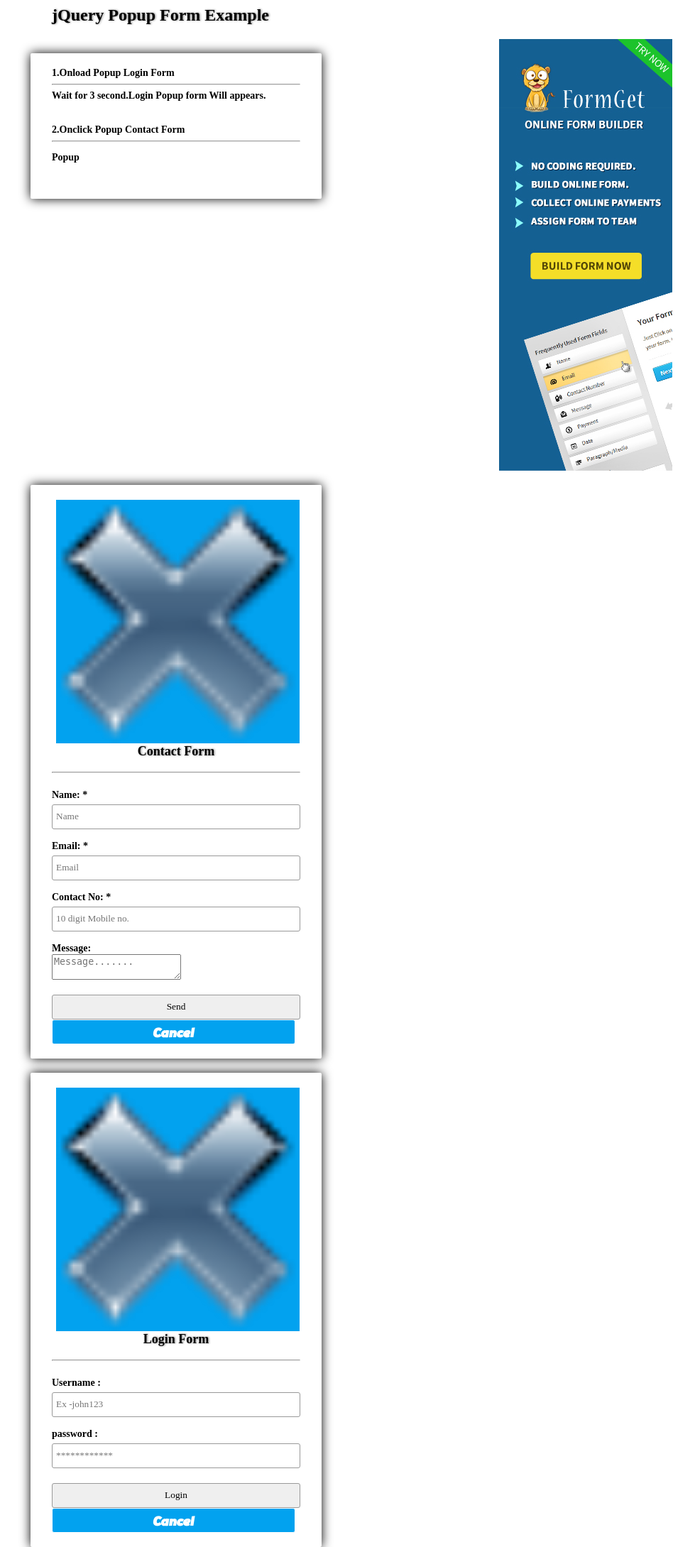
After one commit to henrycjc/historychains, a PHP site: page /resources/plugins/jquery-popup-form/jquery_popup.html in a window 1280 px wide. The commit adds this page. Shown: the whole page at 71% size, without its empty margins (0-979 px from the left). Run offline with PHP 8.4, Linux system fonts and the light colour scheme; some libraries are stand-ins or nearby versions.

```diff
--- a/resources/css/style.css
+++ b/resources/css/style.css
@@ -337,7 +337,7 @@ nav ul li a:hover{
 
 }
 
-#searchbtn, #sortBy{
+#searchbtn, #sortBy, #edit_profile, #edit_picture{
 	margin-left: auto;
 	margin-right: auto;
 	margin-top: 10px;
--- /dev/null
+++ b/resources/plugins/jquery-popup-form/css/jquery_popup.css
@@ -0,0 +1,84 @@
+
+@font-face {
+    font-family: 'sousesregular';
+    src: url('../fonts/souses-webfont.eot');
+    src: url('..//fonts/souses-webfont.eot?#iefix') format('embedded-opentype'),
+         url('../fonts/souses-webfont.woff2') format('woff2'),
+         url('../fonts/souses-webfont.woff') format('woff'),
+         url('../fonts/souses-webfont.ttf') format('truetype'),
+         url('../fonts/souses-webfont.svg#sousesregular') format('svg');
+    font-weight: normal;
+    font-style: normal;
+}
+
+
+h2{
+    margin-left: 65px;
+    text-shadow:1px 0px 3px gray;}
+h3{
+    font-size:18px;
+    text-align:center;
+    text-shadow:1px 0px 3px gray;
+}
+
+.form{
+    border-radius:2px;
+    padding:20px 30px;
+    box-shadow:0 0 15px;
+    font-size:14px;
+    font-weight:bold;
+    width:350px;
+    margin:20px 250px 0 35px;
+    float:left;
+}
+
+input{
+	font-family: Raleway;
+    width:100%;
+    height:35px;
+    margin-top:5px;
+    border:1px solid #999;
+    border-radius:3px;
+    padding:5px;
+}
+
+#upload , #cancel, #apply{
+	background-color:#02A2EF;
+    border:1px solid white;
+    font-family: 'sousesregular', serif;
+    font-Weight:bold;
+    font-size:18px;
+    color:white;
+	margin: 0 auto;
+	width: 98%;
+}
+
+
+#InfoDiv, #PicDiv{
+    position: absolute;
+    top: 0px;
+    left: 0px;
+    height: 100%;
+    width: 100%;
+    background: rgba(000, 000, 000, 0.6);
+	display: none;
+}
+
+
+#info , #profile_pic{
+    width:350px;
+    margin:0px;
+    background-color: white;
+    font-family: 'sousesregular', serif;
+    position: relative;
+    border: 5px solid #02A2EF;
+    left: 50%;
+    top: 50%;
+    margin-left:-210px;
+    margin-top:-255px;
+}
+.img{
+    float: right;
+    margin-top: -35px;
+    margin-right: -37px;
+}
--- /dev/null
+++ b/resources/plugins/jquery-popup-form/jquery_popup.html
@@ -0,0 +1,77 @@
+<html>
+    <head>
+        <title>jQuery Popup Login and Contact Form</title>
+        <script src="http://ajax.googleapis.com/ajax/libs/jquery/1.11.0/jquery.min.js"></script>
+        <link rel="stylesheet" href="css/jquery_popup.css" />
+        <script src="jquery_popup.js"></script>
+    </head>
+    <body>
+        <div id="mainform">
+
+            <h2>jQuery Popup Form Example</h2>
+            <!-- Required div starts here -->
+            <div class="form" id="popup">
+                <b>1.Onload Popup Login Form</b><br/><hr/>
+                <span>Wait for 3 second.Login Popup form Will appears.</span><br/><br/><br/>
+
+                <b>2.Onclick Popup Contact Form</b><hr/>
+                <p id="onclick">Popup</p>
+                <br/>
+            </div>
+
+            <!-- Right side div -->
+            <div id="formget"><a href=http://www.formget.com/app><img src="formget.jpg" alt="Online Form Builder"/></a>
+            </div>
+        </div>
+
+<!--Contact Form -->
+        <div id="contactdiv">
+            <form class="form" action="#" id="contact">
+                <img src="button_cancel.png" class="img" id="cancel"/>
+                <h3>Contact Form</h3>
+                <hr/><br/>
+                <label>Name: <span>*</span></label>
+                <br/>
+                <input type="text" id="name" placeholder="Name"/><br/>
+                <br/>
+                <label>Email: <span>*</span></label>
+                <br/>
+                <input type="text" id="email" placeholder="Email"/><br/>
+                <br/>
+                <label>Contact No: <span>*</span></label>
+                <br/>
+                <input type="text" id="contactno" placeholder="10 digit Mobile no."/><br/>
+                <br/>
+                <label>Message:</label>
+                <br/>
+                <textarea id="message" placeholder="Message......."></textarea><br/>
+                <br/>
+                <input type="button" id="send" value="Send"/>
+                <input type="button" id="cancel" value="Cancel"/>
+                <br/>
+            </form>
+        </div>
+
+	<!--Login Form -->
+        <div id="logindiv">
+            <form class="form" action="#" id="login">
+                <img src="button_cancel.png" class="img" id="cancel"/>
+                <h3>Login Form</h3>
+                <hr/><br/>
+                <label>Username : </label>
+                <br/>
+                <input type="text" id="username" placeholder="Ex -john123"/><br/>
+                <br/>
+                <label>password : </label>
+                <br/>
+                <input type="text" id="password" placeholder="************"/><br/>
+                <br/>
+                <input type="button" id="loginbtn" value="Login"/>
+                <input type="button" id="cancel" value="Cancel"/>
+                <br/>
+
+            </form>
+
+        </div>
+    </body>
+</html>
--- /dev/null
+++ b/resources/plugins/jquery-popup-form/jquery_popup.js
@@ -0,0 +1,17 @@
+$(document).ready(function() {
+    $("#edit_profile").click(function() {
+        $("#InfoDiv").css({"display": "block", "height" : $( document ).height()});
+    });
+
+	$("#edit_picture").click(function() {
+        $("#PicDiv").css({"display": "block", "height" : $( document ).height()});
+    });
+
+    $("#info #cancel").click(function() {
+        $(this).parent().parent().hide();
+    });
+
+	$("#profile_pic #cancel").click(function() {
+        $(this).parent().parent().hide();
+    });
+});
```
Also changed, not shown: app/content/upload_profile_picture.php (added, +32 -0 lines), profile.php (+44 -1 lines), resources/plugins/jquery-popup-form/button_cancel.png (added), resources/plugins/jquery-popup-form/formget.jpg (added).
